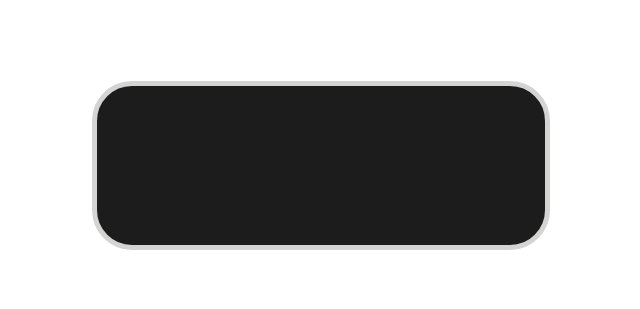
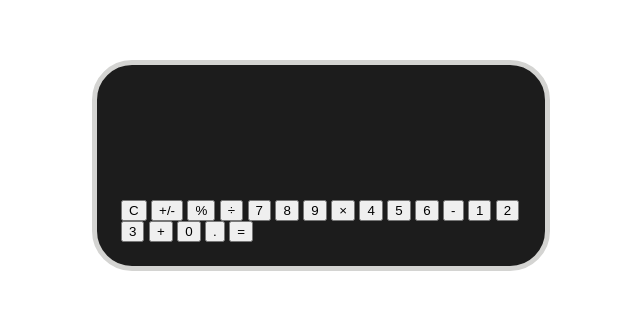
Before and after one commit to zvonimirkonjevic/calculator, a plain HTML site: page index.html in a window 1280 px wide. Shown: the part 215-524 px from the top of the page, without its empty margins (319-959 px from the left). Drawn offline with Linux system fonts and the light colour scheme.

Commit message:
Add buttons of the calculator keypad to div with .button-grid
Added 19 buttons with numbers and symbols of operations that will be used for inputing
numbers into calculator and then doing operations on those numbers.

```diff
--- a/index.html
+++ b/index.html
@@ -15,6 +15,25 @@
                 <div class="currentScreen" id="currentOperationScreen"></div>
             </div>
             <div class="button-grid">
+                <button>C</button>
+                <button>+/-</button>
+                <button>%</button>
+                <button>÷</button>
+                <button>7</button>
+                <button>8</button>
+                <button>9</button>
+                <button>×</button>
+                <button>4</button>
+                <button>5</button>
+                <button>6</button>
+                <button>-</button>
+                <button>1</button>
+                <button>2</button>
+                <button>3</button>
+                <button>+</button>
+                <button>0</button>
+                <button>.</button>
+                <button>=</button>
             </div>
         </div>
     </div>
```
